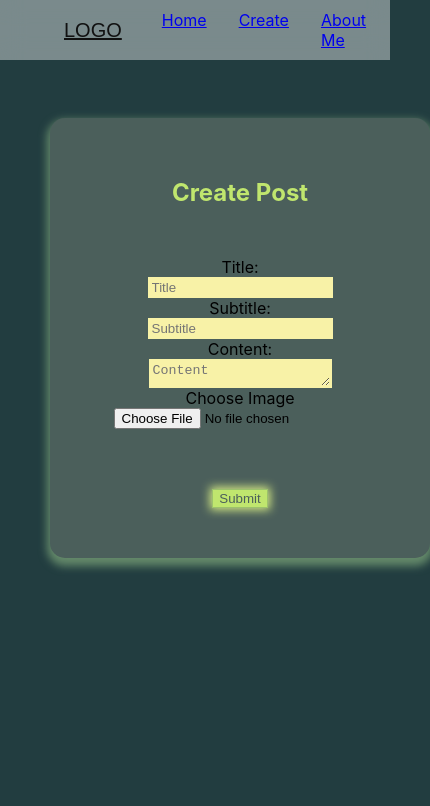
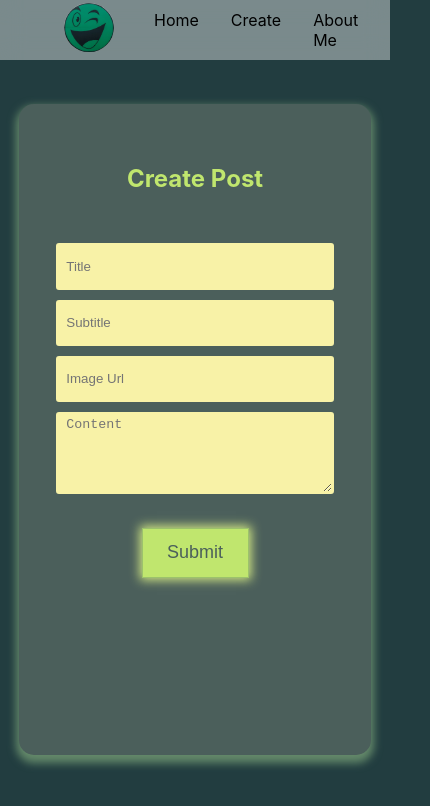
Before and after one commit to ajay09a/Personal-Blogging-webapp, a React (Create React App) app: page /create-post in a window 390 px wide. Shown: the top 806 px of the page, 430 px wide, since content can reach past the window. Built offline with nearby package versions, Linux system fonts and the light colour scheme.

Commit message:
add styling and logo

```diff
--- a/src/components/CreatePost.js
+++ b/src/components/CreatePost.js
@@ -26,14 +26,10 @@ const CreatePost = () => {
     <section className='section1 createpost'>
     <form onSubmit={handlesubmit}>
       <h1>Create Post</h1>
-        <label>Title: </label>
         <input className='inputvalue' placeholder='Title' {...title} />
-        <label>Subtitle: </label>
         <input className='inputvalue' placeholder='Subtitle' {...subTitle} />
-        <label>Content: </label>
+        <input className='inputvalue' name="image" placeholder='Image Url' {...image}></input>
         <textarea className='inputvalue' rows='5' placeholder='Content' {...content} />
-        <label for="myfile">Choose Image</label>
-        <input type="file" id="myfile" name="image" {...image}></input>
         <button>Submit</button>
     </form>
     </section>
--- a/src/components/Home.js
+++ b/src/components/Home.js
@@ -17,25 +17,23 @@ const Home = () => {
   }, [])
   return(
     <>
-      <section class="hero" />
+      <section className="hero" />
       <section className='section1'>
         <div>
-          <h1>Tech Blog</h1>
-          <div id='blog-by'>Ajay</div>
+          <h1>Blog</h1>
           {
             posts.map((post, index)=>{
-              return (<>
-                        <div className='post' key={`post-${index}`}>
+              return (<><Link to={`/post/${post.id}`}>
+                        <div className='post mainContainer' key={`post-${index}`}>
                           <div className='headingimg'>
                             <img className='blogpostimg' src={post.Image} alt={post.Title} />
                           </div>
                           <div className='headingpost'>
-                            <Link to={`/post/${post.id}`}>
-                              <h3>{post.Title}</h3>
-                            </Link>
+                            <h3>{post.Title}</h3>
                             <p>{post.Subtitle}</p>
                           </div>
                         </div>
+                        </Link>
               </>)
             })
           }
--- a/src/components/Navbar.js
+++ b/src/components/Navbar.js
@@ -1,20 +1,23 @@
 import React from 'react'
 import {Link} from 'react-router-dom'
+import emoji from '../assets/emoji.jpg'
 
 const Navbar = () => {
   return (
     <>
-        <nav class="navbar">
-          <a id="brand" href="#">Logo</a>
-          <ul class="nav-list">
-            <li class="nav-item">
+        <nav className="navbar">
+          <a id="brand" href="/">
+            <img src={emoji}/>
+          </a>
+          <ul className="nav-list">
+            <li className="nav-item">
               <Link to="/">Home</Link>
             </li>
-            <li class="nav-item">
+            <li className="nav-item">
               <Link to="create-post">Create</Link>
             </li>
-            <li class="nav-item">
-              <Link to="create-post">About Me</Link>
+            <li className="nav-item">
+              <Link to="aboutme">About Me</Link>
             </li>
           </ul>
         </nav>
--- a/src/components/PostDetail.js
+++ b/src/components/PostDetail.js
@@ -10,10 +10,15 @@ const PostDetail = () => {
       setpost(snapshot.data());
     })
   }, [])
-  return( <div>
-            <h1>{post.title}</h1>
+  return(
+        <div className='postDetailContainer'>
+          <img src={post.Image} />
+          <div className='postDetailContent'>
+            <h1>{post.Title}</h1>
             <p>{post.Content}</p>
-  </div>)
+          </div>
+        </div>
+  )
 }
 
 export default PostDetail;
--- a/src/index.css
+++ b/src/index.css
@@ -43,7 +43,17 @@ code {
   text-transform: uppercase;
   transition: 350ms cubic-bezier(0.65, 0, 0.35, 1);
 }
-
+a {
+  color: black;
+  text-decoration: none;
+}
+a:hover{
+  color: #C0E66E;
+}
+#brand img{
+  width: 50px;
+  border-radius: 50%;
+}
 
 
 
@@ -86,12 +96,11 @@ form {
   display: flex;
   flex-direction: column;
   align-items: center;
-  justify-content: start;
   background: #4B5F5B;
   margin: 20px 50px;
   padding: 30px;
-  width: 320px;
-  height: 380px;
+  width: 52%;
+  height: 70vh;
   border-radius: 15px;
   box-shadow: 0px 5px 9px 3px #64896A;
 }
@@ -100,7 +109,7 @@ h1 {
   color: #C0E66E;
   margin: 30px 0 50px 0;
 }
-
+/*
 @mixin default-view {
   padding: 0 15px;
   width: -webkit-fill-available;
@@ -108,7 +117,7 @@ h1 {
   height: 35px;
   border-radius: 20px;
   font-weight: bold;
-}
+} */
 
 .inputvalue {
   background: #F8F2A7;
@@ -116,12 +125,25 @@ h1 {
   outline: none;
   color: #4B5F5B;
   transition: all 500ms ease-out;
+  width: 88%;
+  height: 5vh;
+  border-radius: 3px;
+  margin-bottom: 10px;
+  padding: 0px 8px;
 }
 .inputvalue:focus {
   border: 2px solid #C0E66E;
 }
+textarea.inputvalue {
+  padding-top: 3px ;
+  height: auto;
+  margin-bottom: -26px;
+}
 
 button {
+  height: 50px;
+    font-size: large;
+    width: 107px;
   background: #C0E66E;
   border: 1px solid #64896A;
   margin: 60px 15px 20px 15px;
@@ -157,23 +179,98 @@ button:hover {
 
 
 
+
+
+
+
+.postDetailContainer{
+  width: 100%;
+  margin-top: 111px;
+  display: flex;
+  flex-direction: column;
+  align-items: center;
+}
+.postDetailContainer img {
+  border-radius: 5%;
+    height: 38vh;
+}
+.postDetailContent{
+  width: 90%;
+  padding-left: 5px;
+  padding-right: 5px;
+}
+.postDetailContainer p{
+  border: 1px solid #92d3e9;
+    padding: 17px;
+    font-size: larger;
+    border-radius: 8px;
+    width: 90%;
+}
+
+
+
+
+
+
+
+
 .createpost{
   margin-top: 10vh;
 }
 
 .blogpostimg{
-  margin: 5px;
-    width: 83%;
-    height: 87%;
+  width: 149px;
 }
 .headingpost{
   display: flex;
   flex-direction: column;
 }
 .headingimg{
-  width: 100px;
+  width: 36%;
+  height: 100%
 }
 .post{
   display: flex;
   border: 2px solid black;
+  align-items: center;
+  justify-content: start;
+  background: #4B5F5B;
+  margin: 20px 50px;
+  padding: 10px 30px;
+  width: 60vw;
+  border-radius: 15px;
 }
+
+
+@media only screen and (max-width: 800px) {
+  .inputvalue{
+    width: 88%;
+  }
+  form{
+    width: 81%;
+  }
+  .post{
+    width: 70vw;
+  }
+}
+@media only screen and (max-width: 670px) {
+  .post{
+    width: 70vw;
+    flex-direction: column;
+  }
+}
+@media only screen and (max-width: 450px) {
+  form{
+    width: 75%;
+  }
+  .post{
+    width: 48vw;
+    flex-direction: column;
+  }
+  .headingimg{
+    margin-right: 77px;
+  }
+  .postDetailContainer img{
+    height: 25vh;
+  }
+}
```
Also changed, not shown: src/assets/emoji.jpg (added).
